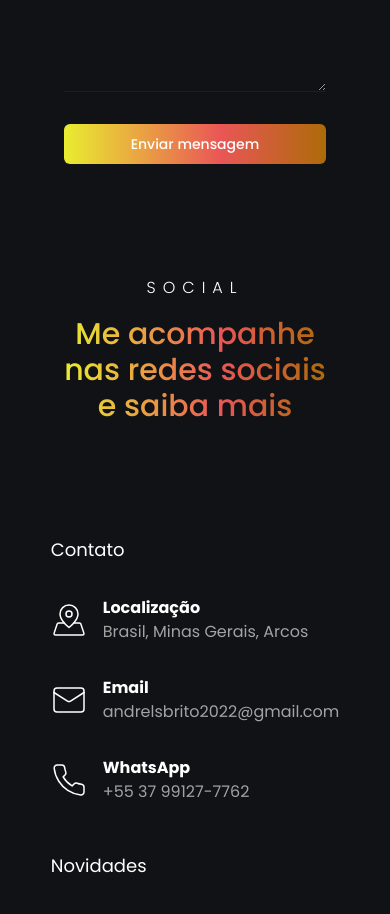
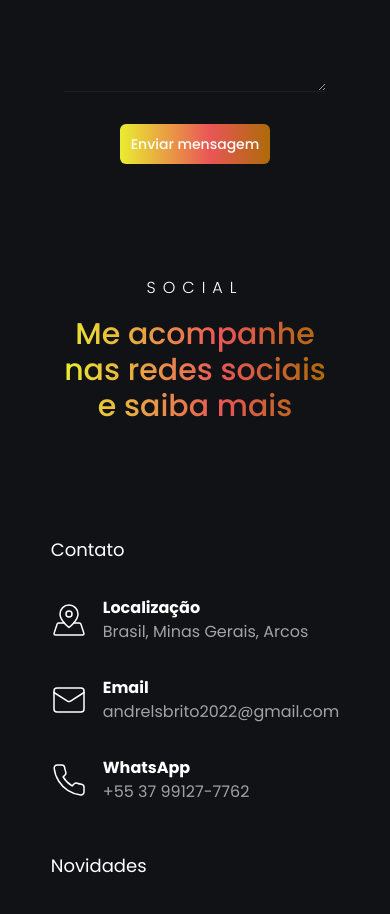
Before and after one commit to AndreLSBrito/portifolio, a Next.js app: page / in a window 390 px wide. Shown: the part 8520-9434 px from the top of the page. Built offline with nearby package versions, Linux system fonts and the light colour scheme; grey boxes are pictures that could not be loaded.

Commit message:
style: adjust button style for responsive

```diff
--- a/src/app/components/contactForm.tsx
+++ b/src/app/components/contactForm.tsx
@@ -99,9 +99,9 @@ export function ContactForm(){
 
       {errors.message && <p className='text-left h-4 text-red-500 text-xs'>{errors.message.message}</p>}
 
-      <Button type="submit" className='bg-target mt-8 hover:bg-secondary'>
-        Enviar mensagem
-      </Button>
+        <Button type="submit" className='bg-target mt-8 hover:bg-secondary self-center w-[40%] min-w-[150px]'>
+          Enviar mensagem
+        </Button>
     </form>
   )
 }
```
